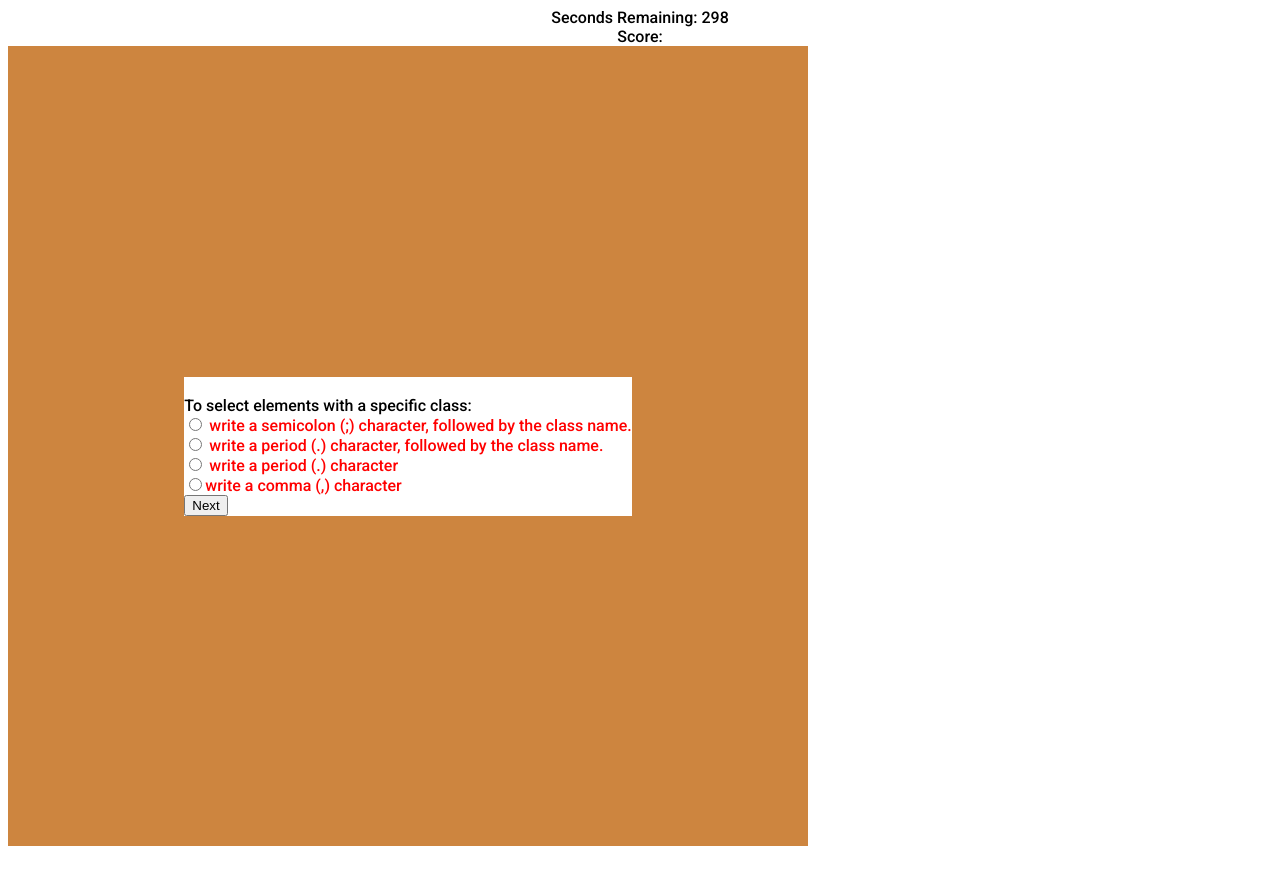
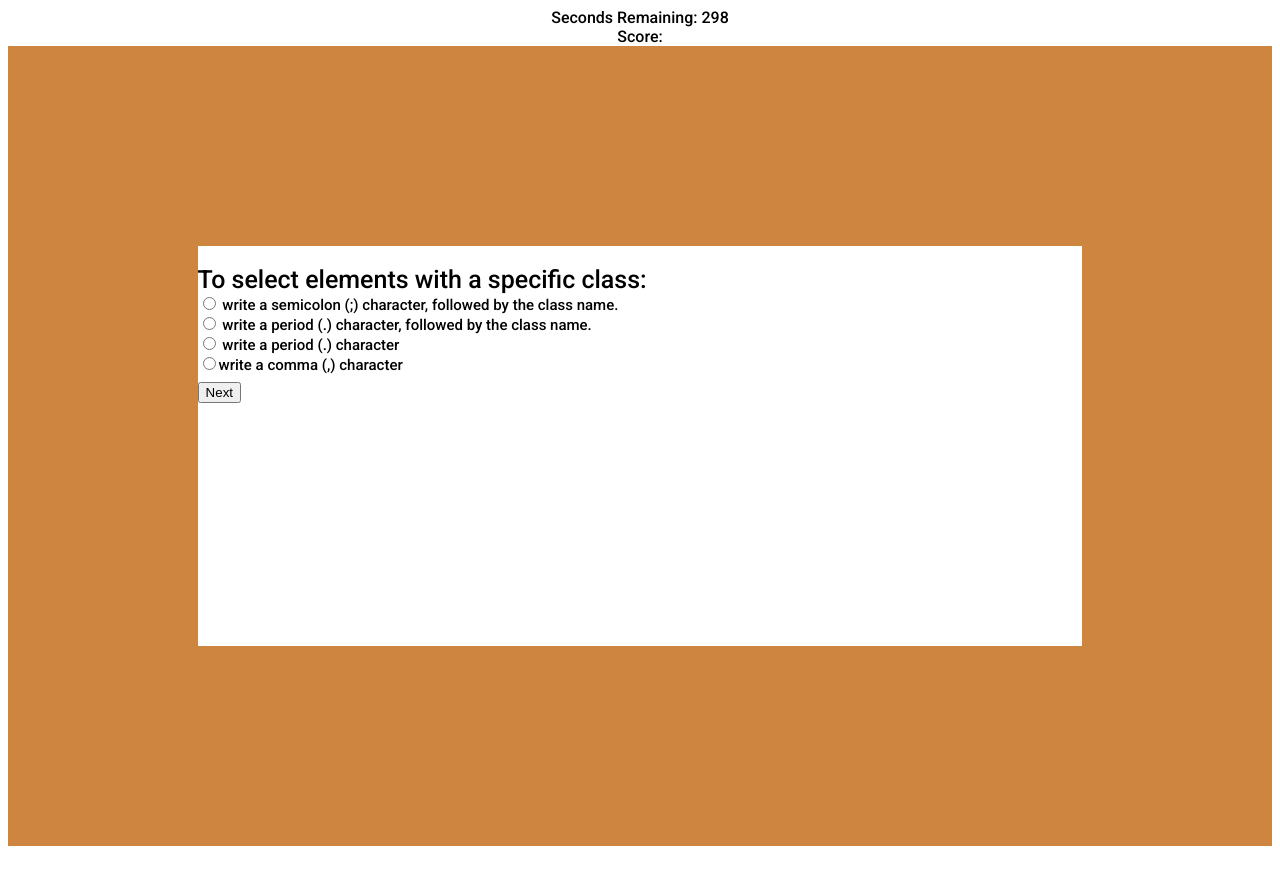
Before and after one commit to ebukaohiomoba/tb-quiz-game-project, a plain HTML site: page index.html in a window 1280 px wide. Both pictures are taken after a click on the button "Begin". Drawn offline with Linux system fonts and the light colour scheme.

Commit message:
Added styling for background

```diff
--- a/styles.css
+++ b/styles.css
@@ -1,18 +1,19 @@
 .main {
-    width: 100vh;
-    border: 1px solid #2d2d2d;
+    width: 100%;
     display: flex;
     justify-content: center;
     align-items: center;
     height: 100vh;
     border: none;
     background-color: peru;
+    flex-direction: column;
   }
 .scoreboard {
     text-align: center;
 }
 .gameboard{
-
+    width: 70%;
+    height: 400px;
     background-color:white;
 }
 body {
@@ -31,12 +32,14 @@ h2 {
 }
 .question {
     color:black;
+    font-size: 25px;
 }
 .hide{
     display: none;
 }
 .answer{
-    color:red;
+    color:black;
+    font-size: 15px;
 }
 div.answer:hover,
 div.answer:active{
```
